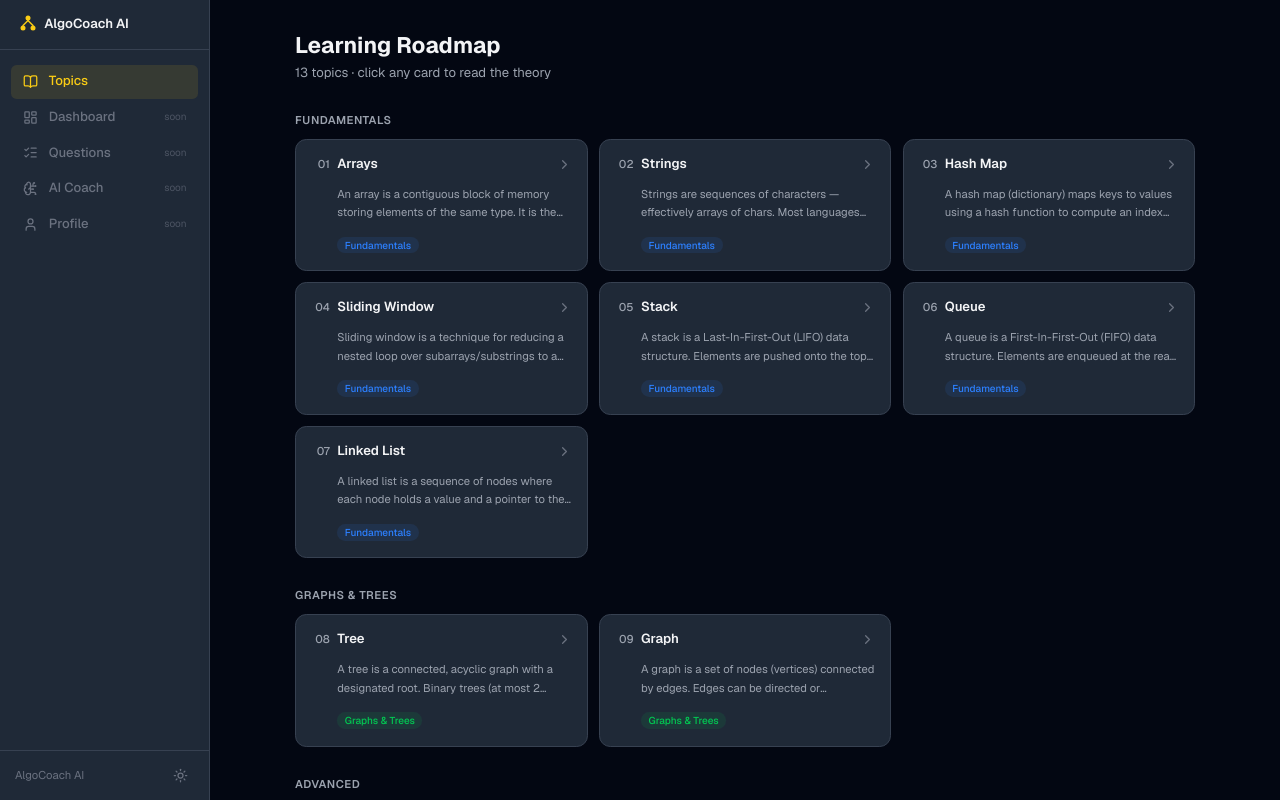
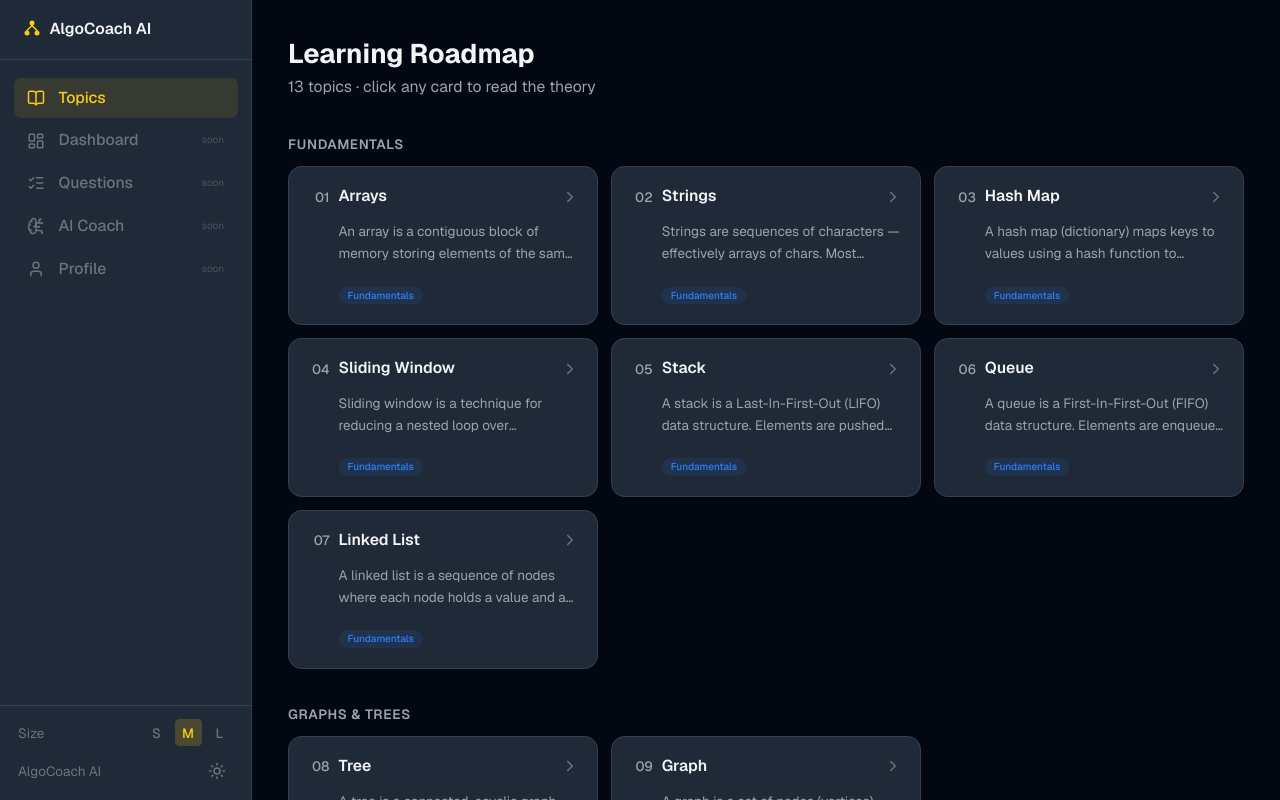
Before and after one commit to thanhnv2210/algo-coach-ai, a Next.js app: page /topics in a window 1280 px wide. Built offline with nearby package versions, Linux system fonts and the light colour scheme.

Commit message:
add fontsize strategy

```diff
--- a/app/globals.css
+++ b/app/globals.css
@@ -59,4 +59,11 @@
   --font-mono: var(--font-geist-mono);
 }
 
-html { font-size: 15px; }
+/* ── Font size strategy ─────────────────────────────────────────────────────
+   Controlled via data-font-size attribute on <html>.
+   Persisted to localStorage under algo-coach-ai:font-size.
+   ─────────────────────────────────────────────────────────────────────────── */
+html                          { font-size: 18px; }
+html[data-font-size="small"]  { font-size: 14px; }
+html[data-font-size="default"] { font-size: 18px; }
+html[data-font-size="large"]  { font-size: 22px; }
--- a/app/layout.tsx
+++ b/app/layout.tsx
@@ -21,7 +21,7 @@ export default function RootLayout({ children }: { children: React.ReactNode })
       <head>
         <script
           dangerouslySetInnerHTML={{
-            __html: `(function(){try{var t=localStorage.getItem('algo-coach-ai:theme');if(t!=='light')document.documentElement.classList.add('dark')}catch(e){document.documentElement.classList.add('dark')}})()`,
+            __html: `(function(){try{var t=localStorage.getItem('algo-coach-ai:theme');if(t!=='light')document.documentElement.classList.add('dark');var s=localStorage.getItem('algo-coach-ai:font-size');document.documentElement.setAttribute('data-font-size',s==='small'||s==='large'?s:'default')}catch(e){document.documentElement.classList.add('dark');document.documentElement.setAttribute('data-font-size','default')}})()`,
           }}
         />
       </head>
--- a/components/nav/sidebar.tsx
+++ b/components/nav/sidebar.tsx
@@ -11,6 +11,13 @@ import {
 } from "lucide-react"
 import { cn } from "@/lib/utils/cn"
 import { ThemeToggle } from "@/components/nav/theme-toggle"
+import { useTheme, type FontSize } from "@/components/theme-provider"
+
+const FONT_SIZES: { value: FontSize; label: string }[] = [
+  { value: "small",   label: "S" },
+  { value: "default", label: "M" },
+  { value: "large",   label: "L" },
+]
 
 const navItems = [
   { href: "/topics",    label: "Topics",     icon: BookOpen,        phase: 1 },
@@ -22,6 +29,7 @@ const navItems = [
 
 export function Sidebar() {
   const pathname = usePathname()
+  const { fontSize, setFontSize } = useTheme()
 
   return (
     <aside className="w-56 shrink-0 border-r border-border bg-card flex flex-col h-screen sticky top-0">
@@ -80,9 +88,30 @@ export function Sidebar() {
       </nav>
 
       {/* Footer */}
-      <div className="px-4 py-3 border-t border-border flex items-center justify-between">
-        <span className="text-xs text-faint">AlgoCoach AI</span>
-        <ThemeToggle />
+      <div className="px-4 py-3 border-t border-border space-y-2">
+        <div className="flex items-center gap-2">
+          <span className="text-xs text-faint">Size</span>
+          <div className="flex gap-1 ml-auto">
+            {FONT_SIZES.map(({ value, label }) => (
+              <button
+                key={value}
+                onClick={() => setFontSize(value)}
+                className={cn(
+                  "w-6 h-6 rounded text-xs font-medium transition-colors",
+                  fontSize === value
+                    ? "bg-primary/20 text-primary"
+                    : "text-faint hover:text-foreground hover:bg-subtle"
+                )}
+              >
+                {label}
+              </button>
+            ))}
+          </div>
+        </div>
+        <div className="flex items-center justify-between">
+          <span className="text-xs text-faint">AlgoCoach AI</span>
+          <ThemeToggle />
+        </div>
       </div>
     </aside>
   )
--- a/components/theme-provider.tsx
+++ b/components/theme-provider.tsx
@@ -3,15 +3,20 @@
 import { createContext, useContext, useEffect, useState } from "react"
 
 export type Theme = "light" | "dark"
+export type FontSize = "small" | "default" | "large"
 
 type ThemeContextValue = {
   theme: Theme
   setTheme: (t: Theme) => void
+  fontSize: FontSize
+  setFontSize: (s: FontSize) => void
 }
 
 const ThemeContext = createContext<ThemeContextValue>({
   theme: "dark",
   setTheme: () => {},
+  fontSize: "default",
+  setFontSize: () => {},
 })
 
 export function useTheme() {
@@ -20,12 +25,19 @@ export function useTheme() {
 
 export function ThemeProvider({ children }: { children: React.ReactNode }) {
   const [theme, setThemeState] = useState<Theme>("dark")
+  const [fontSize, setFontSizeState] = useState<FontSize>("default")
 
   useEffect(() => {
-    const stored = localStorage.getItem("algo-coach-ai:theme") as Theme | null
-    const resolved: Theme = stored === "light" ? "light" : "dark"
-    setThemeState(resolved)
-    document.documentElement.classList.toggle("dark", resolved === "dark")
+    const storedTheme = localStorage.getItem("algo-coach-ai:theme") as Theme | null
+    const resolvedTheme: Theme = storedTheme === "light" ? "light" : "dark"
+    setThemeState(resolvedTheme)
+    document.documentElement.classList.toggle("dark", resolvedTheme === "dark")
+
+    const storedSize = localStorage.getItem("algo-coach-ai:font-size") as FontSize | null
+    const resolvedSize: FontSize =
+      storedSize === "small" || storedSize === "large" ? storedSize : "default"
+    setFontSizeState(resolvedSize)
+    document.documentElement.setAttribute("data-font-size", resolvedSize)
   }, [])
 
   function setTheme(t: Theme) {
@@ -34,8 +46,14 @@ export function ThemeProvider({ children }: { children: React.ReactNode }) {
     document.documentElement.classList.toggle("dark", t === "dark")
   }
 
+  function setFontSize(s: FontSize) {
+    setFontSizeState(s)
+    localStorage.setItem("algo-coach-ai:font-size", s)
+    document.documentElement.setAttribute("data-font-size", s)
+  }
+
   return (
-    <ThemeContext.Provider value={{ theme, setTheme }}>
+    <ThemeContext.Provider value={{ theme, setTheme, fontSize, setFontSize }}>
       {children}
     </ThemeContext.Provider>
   )
```
